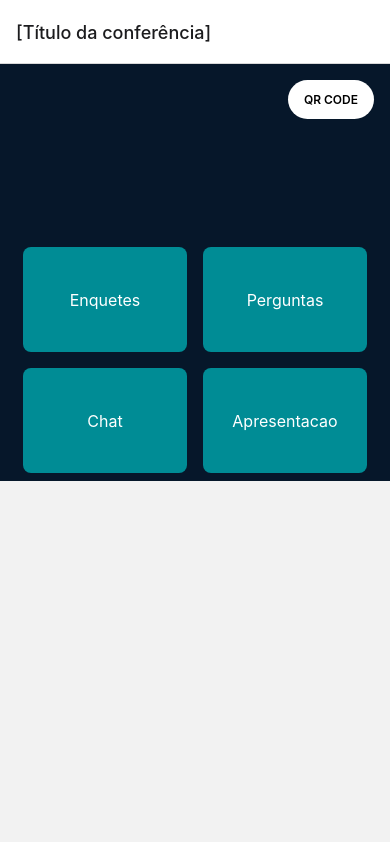
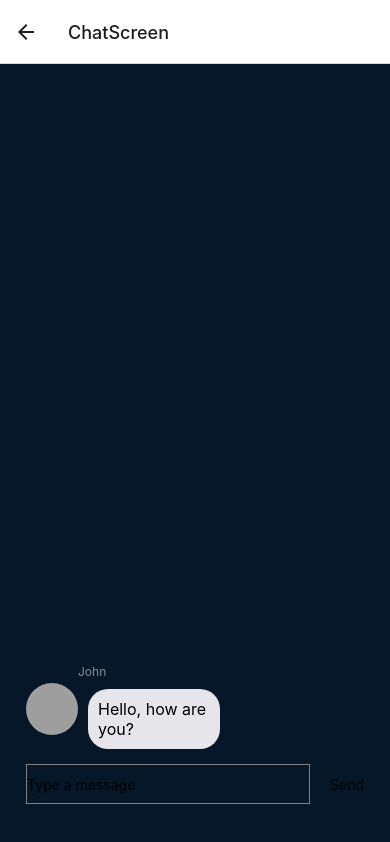
Before and after one commit to mconf/bbb-hybrid-sdk, a React Native app: screen /ChatScreen in a window 390 px wide. Built offline with nearby package versions, Linux system fonts and the light colour scheme; grey boxes are pictures that could not be loaded.

Commit message:
Created chat, need to fix the user message side

```diff
--- a/App.js
+++ b/App.js
@@ -3,6 +3,7 @@ import { NavigationContainer } from '@react-navigation/native';
 import { createNativeStackNavigator } from '@react-navigation/native-stack';
 import HomeScreen from './src/screens/home-screen';
 import PollScreen from './src/screens/poll-screen';
+import ChatScreen from './src/screens/chat-screen';
 
 const App = () => {
   const Stack = createNativeStackNavigator();
@@ -12,6 +13,7 @@ const App = () => {
       <Stack.Navigator>
         <Stack.Screen name="[Título da conferência]" component={HomeScreen} />
         <Stack.Screen name="PollScreen" component={PollScreen} />
+        <Stack.Screen name='ChatScreen' component={ChatScreen} />
       </Stack.Navigator>
     </NavigationContainer>
   );
--- /dev/null
+++ b/src/screens/chat-screen/index.js
@@ -0,0 +1,94 @@
+import React, { useState, useRef, useEffect } from 'react';
+import { Image } from 'react-native';
+import S from './styles';
+import {
+  SafeAreaView,
+  KeyboardAvoidingView,
+  ScrollView,
+  TextInput,
+  TouchableOpacity,
+  View,
+  Text,
+} from 'react-native';
+
+const ChatScreen = () => {
+  const [messages, setMessages] = useState([
+    {
+      id: 1,
+      text: "Hello, how are you?",
+      sender: "John",
+      timestamp: new Date(),
+    }
+  ]);
+  const [messageText, setMessageText] = useState('');
+  const scrollViewRef = useRef();
+
+  const handleMessageSend = () => {
+    if (messageText.trim() === '') {
+      return;
+    }
+
+    const newMessage = {
+      id: messages.length + 1,
+      text: messageText.trim(),
+      sender: "user",
+      timestamp: new Date(),
+    };
+
+    setMessages([...messages, newMessage]);
+    setMessageText('');
+  };
+
+  useEffect(() => {
+    scrollViewRef.current.scrollToEnd({ animated: true });
+  }, [messages]);
+
+  return (
+    <S.ChatAreaView style={{ flex: 1 }}>
+      <KeyboardAvoidingView style={{ flex: 1 }} behavior="padding">
+        <ScrollView style={{ flex: 1 }}
+          ref={scrollViewRef}
+          contentContainerStyle={{ flexGrow: 1, justifyContent: 'flex-end' }}
+          inverted>
+          {messages.map((message) => (
+            <View key={message.id}>
+              {message.sender === 'user' ? (
+                <View>
+                  <View>
+                    <S.ChatSender>{message.sender}</S.ChatSender>
+                    <S.ChatBubble isUser={true}>
+                      <S.ChatMessage isUser={true}>{message.text}</S.ChatMessage>
+                    </S.ChatBubble>
+                  </View>
+                </View>
+              ) : (
+                <View style={{ flexDirection: 'row', alignItems: 'center', marginLeft: 10 }}>
+                  <S.UserImage source={{ uri: 'https://randomuser.me/api/portraits/men/1.jpg' }}/>
+                  <View>
+                    <S.ChatSender>{message.sender}</S.ChatSender>
+                    <S.ChatBubble isUser={false}>
+                      <S.ChatMessage>{message.text}</S.ChatMessage>
+                    </S.ChatBubble>
+                  </View>
+                </View>
+              )}
+            </View>
+          ))}
+        </ScrollView>
+        <View style={{ flexDirection: 'row', alignItems: 'center' }}>
+          <TextInput
+            style={{ flex: 1, height: 40, borderWidth: 1, borderColor: 'gray', margin: 10 }}
+            placeholder="Type a message"
+            onChangeText={(text) => setMessageText(text)}
+            value={messageText}
+          />
+          <TouchableOpacity onPress={handleMessageSend} style={{ margin: 10 }}>
+            <Text>Send</Text>
+          </TouchableOpacity>
+        </View>
+      </KeyboardAvoidingView>
+    </S.ChatAreaView>
+  );
+};
+
+export default ChatScreen;
--- /dev/null
+++ b/src/screens/chat-screen/styles.js
@@ -0,0 +1,48 @@
+import { SafeAreaView } from "react-native-safe-area-context";
+import { ScrollView } from "react-native";
+import { View } from "react-native";
+import { Text } from "react-native";
+import { Image } from "react-native";
+import styled from "styled-components/native";
+
+const ChatAreaView = styled(SafeAreaView)`
+    flex: 1;
+    background-color: #06172A;
+    padding: 30px 16px 30px 16px;
+`;
+
+export const ChatBubble = styled.View`
+  align-self: ${({ isUser }) => (isUser ? 'flex-end' : 'flex-start')};
+  background-color: ${({ isUser }) => (isUser ? '#DCF8C5' : '#E5E5EA')};
+  border-radius: 20px;
+  margin: 5px 10px;
+  max-width: 70%;
+  padding: 10px;
+`;
+
+export const ChatMessage = styled.Text`
+  color: ${({ isUser }) => (isUser ? '#000000' : '#000000')};
+  font-size: 16px;
+  font-weight: ${({ isUser }) => (isUser ? 'bold' : 'normal')};
+`;
+
+export const ChatSender = styled.Text`
+  color: #8c8c8e;
+  font-size: 12px;
+  margin-bottom: 5px;
+`;
+
+export const UserImage = styled.Image`
+    width: 52px;
+    height: 52px;
+    border-radius: 26px;
+`;
+
+
+export default {
+    ChatAreaView,
+    ChatBubble,
+    ChatMessage,
+    ChatSender,
+    UserImage
+};
--- a/src/screens/home-screen/index.js
+++ b/src/screens/home-screen/index.js
@@ -26,7 +26,7 @@ const HomeScreen = () => {
           <Card
             title="Chat"
             icon="poll"
-            onPress={() => navigation.navigate('PollScreen')}
+            onPress={() => navigation.navigate('ChatScreen')}
           />
           <Card
             title="Apresentacao"
--- a/src/screens/poll-screen/index.js
+++ b/src/screens/poll-screen/index.js
@@ -1,6 +1,5 @@
 import React, { useState } from 'react';
 import Styled from './styles'
-import { View, Text } from 'react-native';
 
 const _tempPollObject = {
   title: 'Enquete 1',
```
